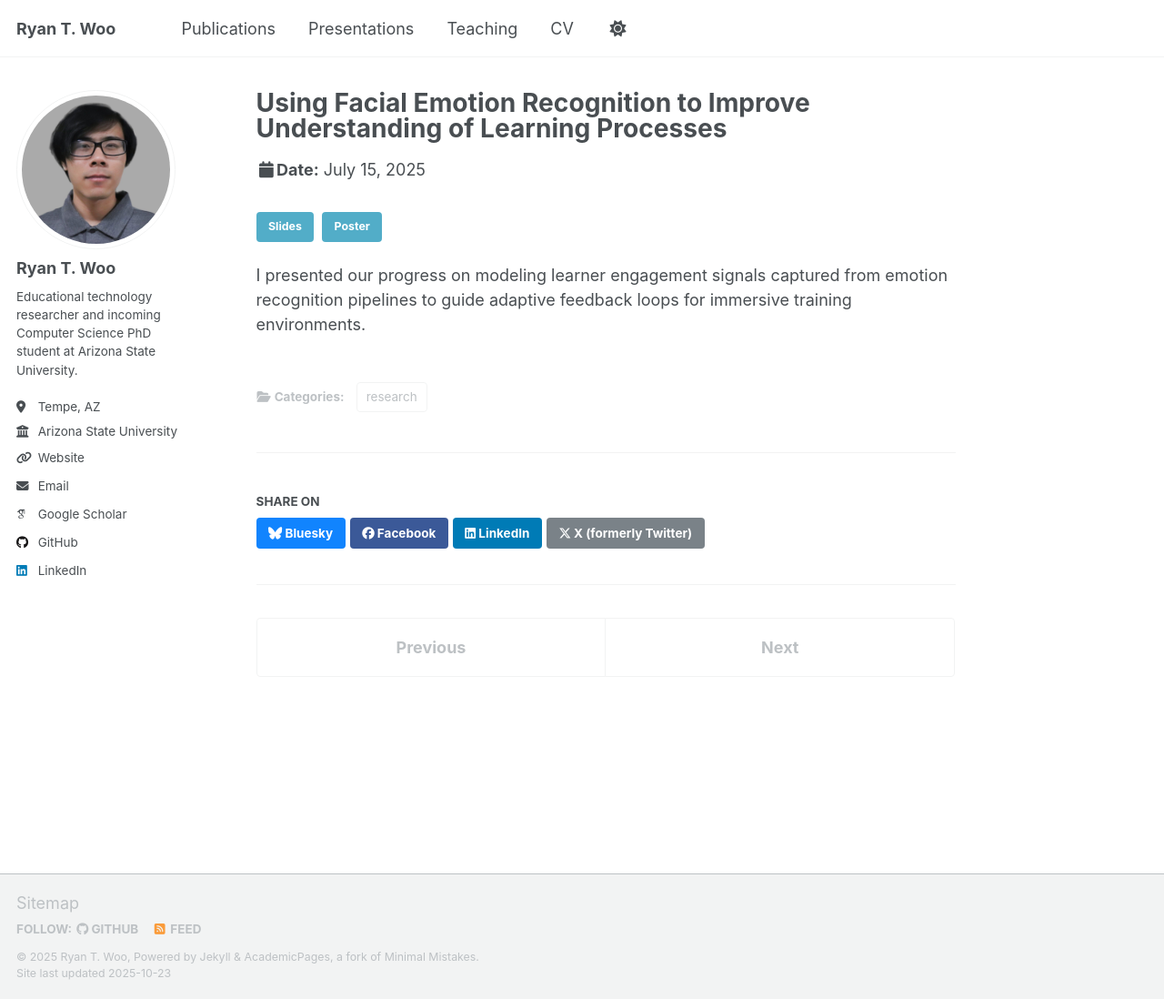
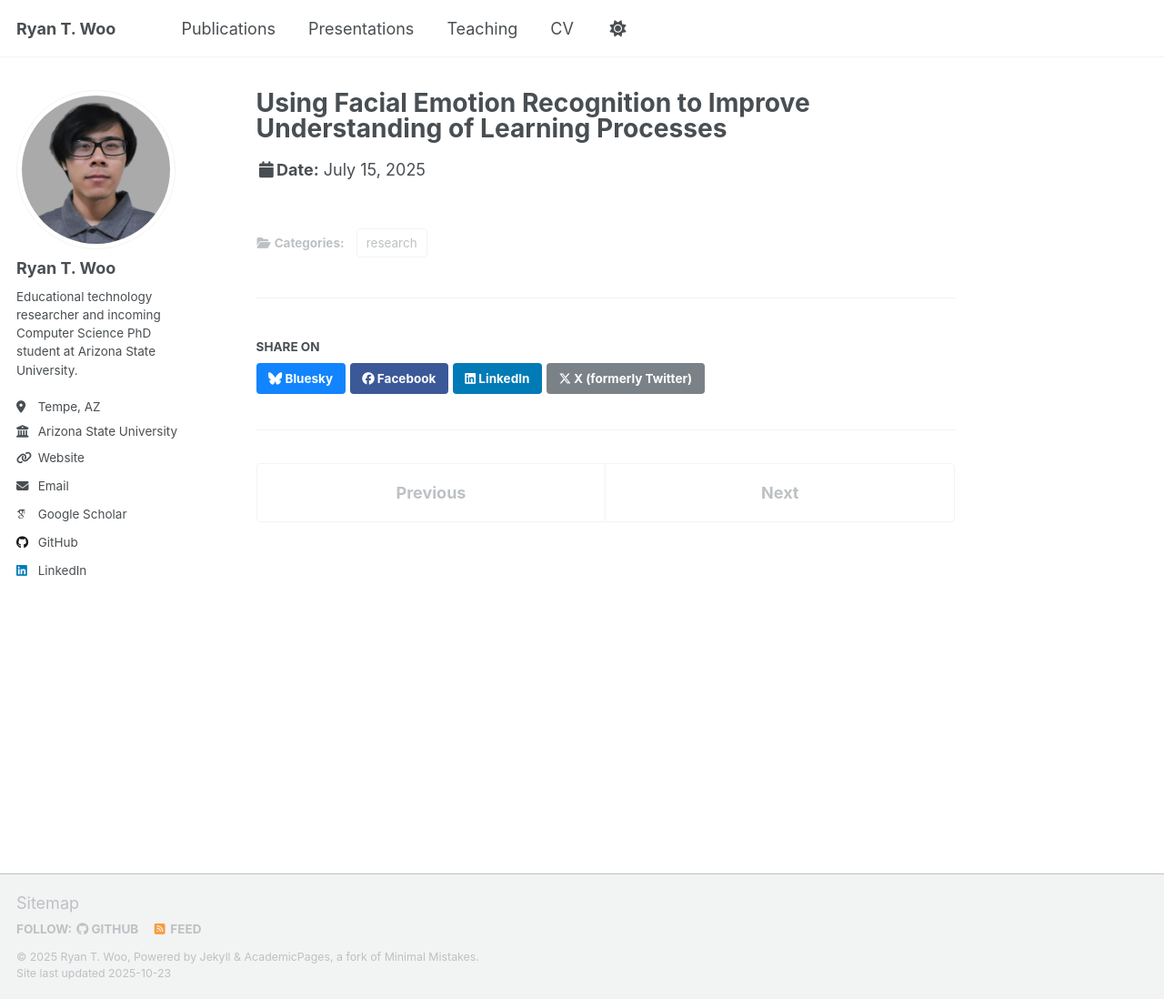
Before and after one commit to rtwoo/rtwoo.github.io, a Jekyll site: the page built from _talks/2025-07-15-asu-sri-emotion-recognition.md, in a window 1280 px wide and 1098 px high. Shown: the whole window at 91% size. Built offline with Jekyll 4.4.1, drawn with Linux system fonts in a browser that asks for light colours; some web fonts are replaced; a script that is not in the unit is left out.

Commit message:
Remove links till I upload the PDFs

```diff
--- a/_pages/publications.html
+++ b/_pages/publications.html
@@ -6,7 +6,7 @@ author_profile: true
 ---
 
 {% if site.author.googlescholar %}
-  <div class="wordwrap">You can also find my articles on <a href="{{site.author.googlescholar}}">my Google Scholar profile</a>.</div>
+  <div class="wordwrap">You can also find my papers on <a href="{{site.author.googlescholar}}">my Google Scholar profile</a>.</div>
 {% endif %}
 
 {% include base_path %}
--- a/_talks/2025-07-15-asu-sri-emotion-recognition.md
+++ b/_talks/2025-07-15-asu-sri-emotion-recognition.md
@@ -9,8 +9,8 @@ location: "Tempe, AZ, USA"
 date: 2025-07-15
 venue: "ASU Summer Research Initiative Symposium"
 presentation_type: "Symposium Presentation"
-slidesurl: /files/presentations/asu-sri-emotion-recognition-slides.pdf
-posterurl: /files/presentations/asu-sri-emotion-recognition-poster.pdf
+# slidesurl: /files/presentations/asu-sri-emotion-recognition-slides.pdf
+# posterurl: /files/presentations/asu-sri-emotion-recognition-poster.pdf
 ---
 
-I presented our progress on modeling learner engagement signals captured from emotion recognition pipelines to guide adaptive feedback loops for immersive training environments.
+<!-- I presented our progress on modeling learner engagement signals captured from emotion recognition pipelines to guide adaptive feedback loops for immersive training environments. -->
```
Also changed, not shown: _publications/2025-06-08-paper-title-number-5.md (+1 -1 lines), _talks/2024-07-20-asu-instructor-assistant-gpt.md (+1 -1 lines), _talks/2025-04-10-openmrt-thermal-exposure.md (+2 -2 lines).
